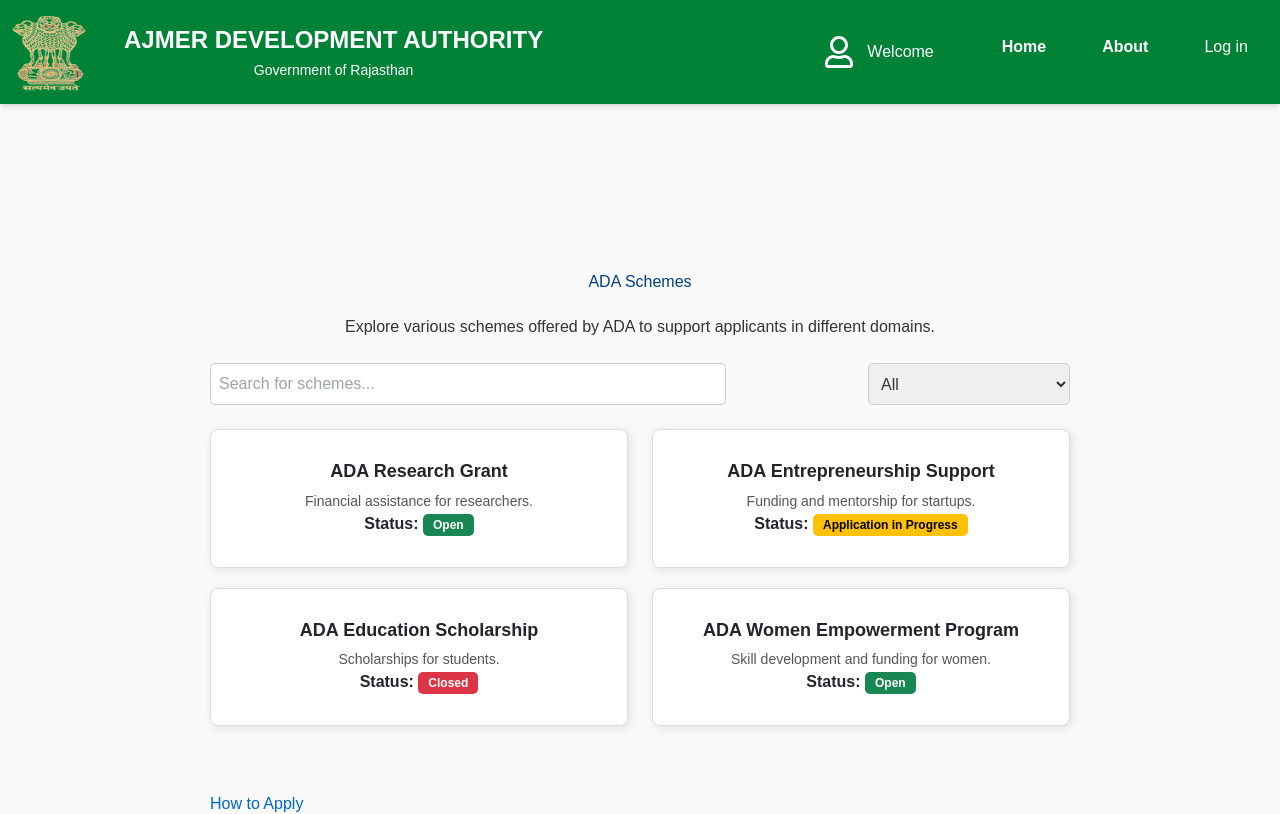
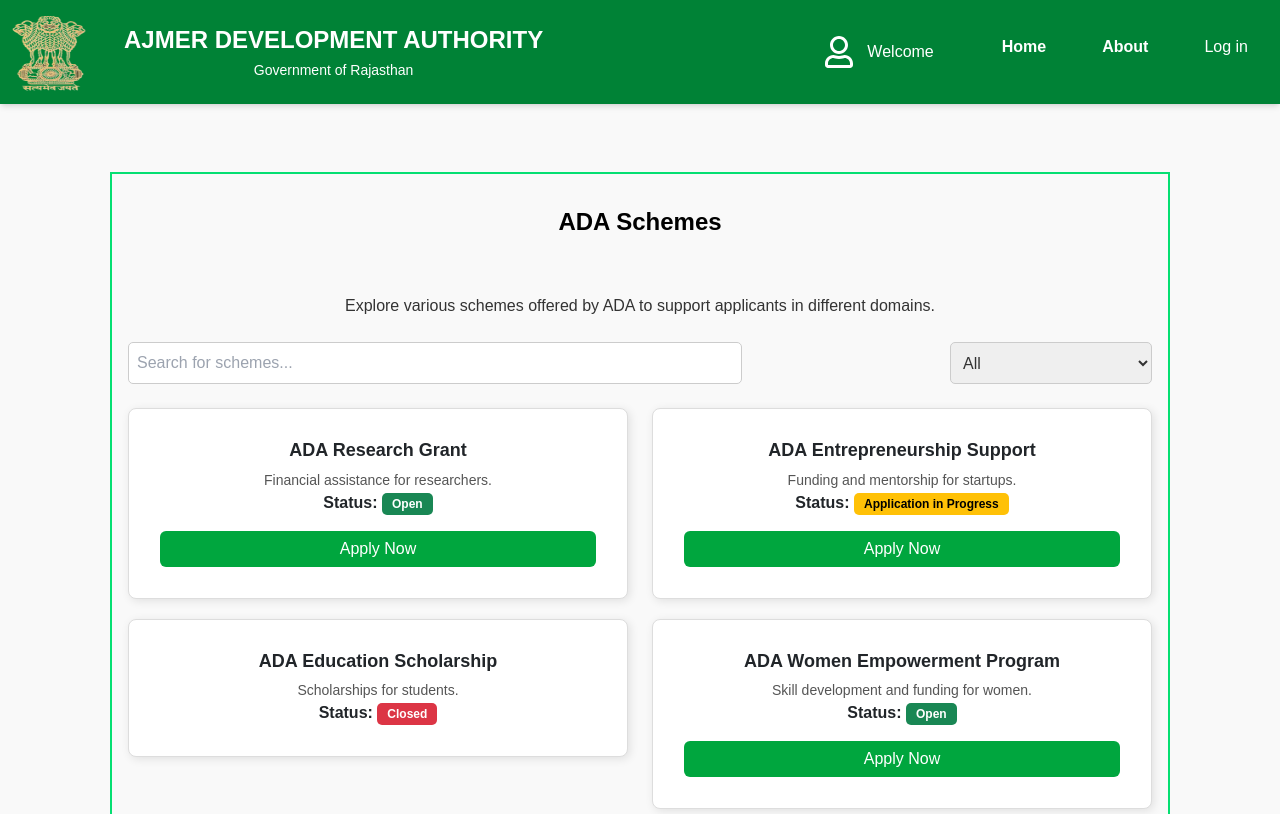
Before and after one commit to vineetsharma9252/ADA-PROJECT, a React (Create React App) app: page /schemes in a window 1280 px wide. Shown: the top 814 px of the page. Built offline with nearby package versions, Linux system fonts and the light colour scheme.

Commit message:
12/03/25 7:33 AM

```diff
--- a/src/components/SchemePage.css
+++ b/src/components/SchemePage.css
@@ -1,11 +1,21 @@
 .container {
-    max-width: 900px;
+    max-width: 1100px;
     margin: auto;
     padding: 20px;
   }
 
+  .greenBorder {
+    border: 2px solid oklch(0.792 0.209 151.711); /* Accent color */
+    padding: 0 1rem 0 1rem;
+  }
+.inputGreenBorder:hover {
+  border: 1px solid oklch(0.792 0.209 151.711);
+}
   .text-center {
     text-align: center;
+  }
+  .schemes-apply-button{
+    display: block;
   }
 
   .search-filter-bar {
--- a/src/components/SchemePage.js
+++ b/src/components/SchemePage.js
@@ -35,15 +35,12 @@
   );
 
   return (
-    <div className="container mt-5">
-      <h2
-        className="text-center"
-        style={{
-          marginTop: "100px",
-        }}
-      >
-        ADA Schemes
-      </h2>
+
+    <div className="container w-full mt-5">
+      <div className="greenBorder" >
+      <h2 className="relative inline-block w-[20%] text-center mt-6  py-2 mb-5 text-black text-2xl font-bold after:absolute after:left-0 after:bottom-0 after:h-[3px] after:w-0 after:bg-[oklch(0.627_0.194_149.214)] after:transition-all after:duration-500 hover:after:w-full">
+            ADA Schemes
+            </h2>
       <br />
       <p className="text-center">
         Explore various schemes offered by ADA to support applicants in
@@ -56,7 +53,7 @@
           placeholder="Search for schemes..."
           value={searchTerm}
           onChange={(e) => setSearchTerm(e.target.value)}
-          className="search-input"
+          className="search-input inputGreenBorder "
         />
         <select
           className="filter-select"
@@ -91,11 +88,15 @@
                   >
                     {scheme.status}
                   </span>
+
+                  { ( scheme.status === "Closed" ) ? " " :  <a href="#projects" className="custom-btn btn btn-light text-decoration-none schemes-apply-button mt-3">Apply Now </a> }
                 </p>
               </div>
             </div>
           </div>
         ))}
+      </div>
+
       </div>
 
       <h3 className="mt-5 text-left ">How to Apply</h3>
```
